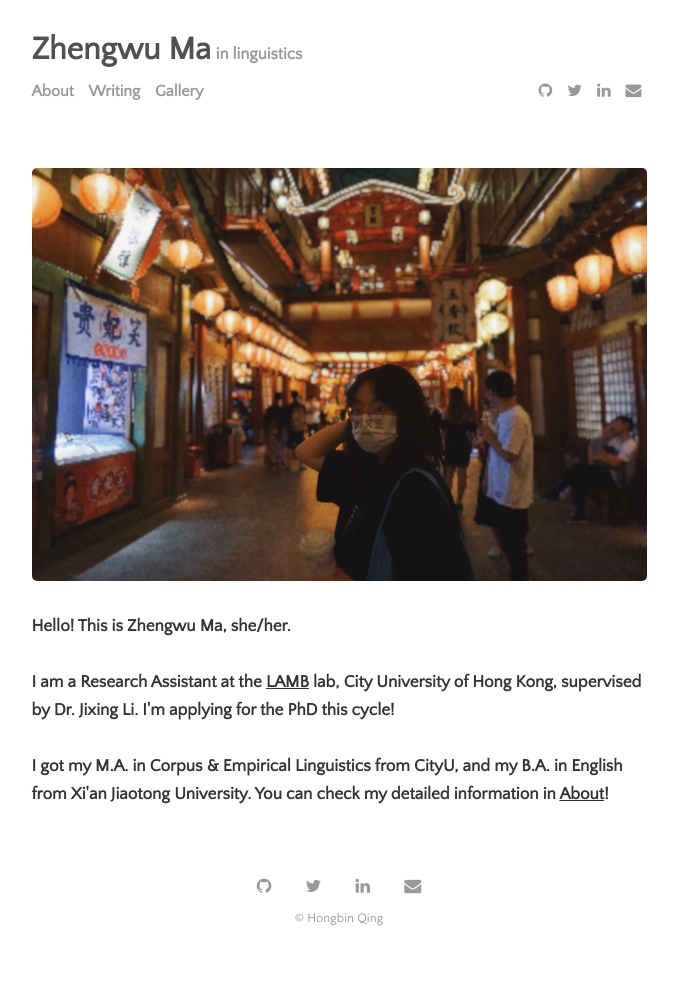
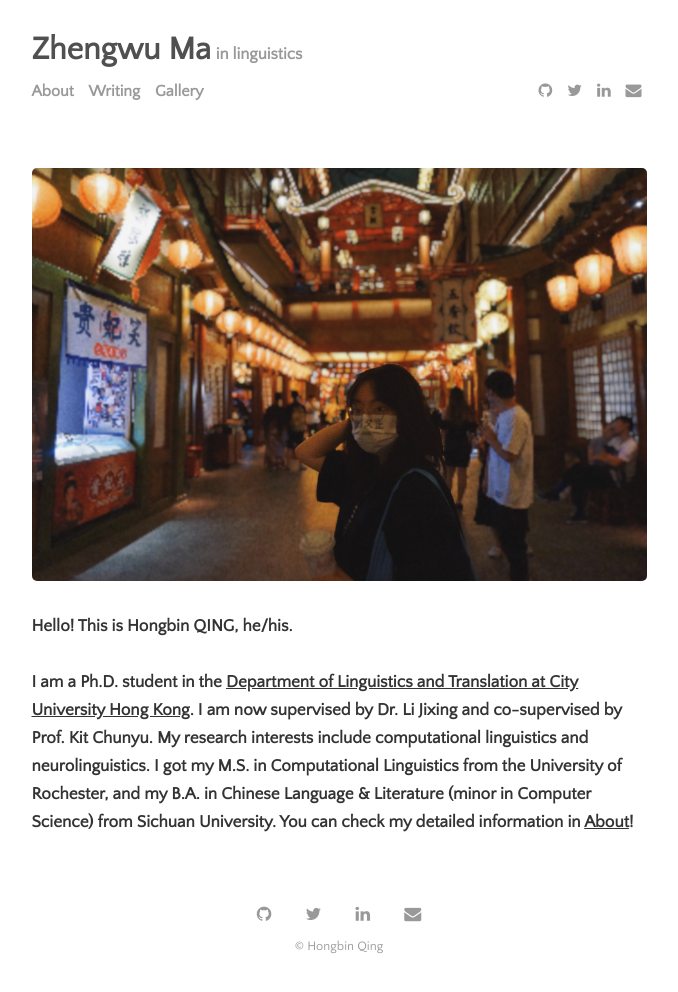
Before and after one commit to hongbinqing/hongbinqing.github.io, a Jekyll site: the page built from index.html, in a window 1280 px wide. Shown: the whole page, without its empty margins (301-979 px from the left). Built offline with Jekyll 4.4.1, drawn with Linux system fonts in a browser that asks for light colours; the list of posts is cut into pages by our own code; before the commit the page ends 964 px from its top, so only the background shows below that.

Commit message:
Update index.html

```diff
--- a/index.html
+++ b/index.html
@@ -4,9 +4,9 @@ title: Home
 ---
 <img src="{{ site.github.url }}/assets/img/night.jpg">
 <h4>
-  Hello! This is Zhengwu Ma, she/her. <br><br>
+  Hello! This is Hongbin QING, he/his. <br><br>
 
-  I am a Research Assistant at the <a href="https://compneurolinglab.github.io/">LAMB</a> lab, City University of Hong Kong, supervised by Dr. Jixing Li. I'm applying for the PhD this cycle! <br><br>
+  I am a Ph.D. student in the <a href="https://lt.cityu.edu.hk/">Department of Linguistics and Translation at City University Hong Kong</a>. I am now supervised by Dr. Li Jixing and co-supervised by Prof. Kit Chunyu. My research interests include computational linguistics and neurolinguistics.
 
-  I got my M.A. in Corpus & Empirical Linguistics from CityU, and my B.A. in English from Xi'an Jiaotong University. You can check my detailed information in <a href="https://zhengwuma.github.io/about.html">About</a>! <br>
+  I got my M.S. in Computational Linguistics from the University of Rochester, and my B.A. in Chinese Language & Literature (minor in Computer Science) from Sichuan University. You can check my detailed information in <a href="https://hongbinqing.github.io/about.html">About</a>! <br>
 </h4>
```
